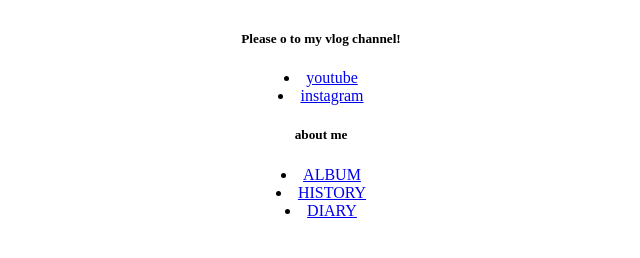
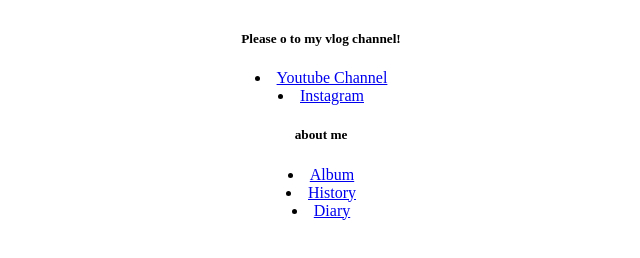
Before and after one commit to wjdcodnjs/aboutme, a plain HTML site: page index.html in a window 1280 px wide. Shown: the part 464-722 px from the top of the page, without its empty margins (319-959 px from the left). Drawn offline with Linux system fonts and the light colour scheme.

Commit message:
Update index.html

```diff
--- a/index.html
+++ b/index.html
@@ -13,11 +13,11 @@
       <p></center>
         <center>
         <li><a href="https://www.youtube.com/channel/UC4EZ0dhKhAWlo7BoO3ODNyw"
-          target="_blank" title="sunuyustudio youtube">youtube</a></li>
+          target="_blank" title="sunuyustudio youtube">Youtube Channel</a></li>
         <li><a href="https://www.instagram.com/wjdcodnjs/"
-          target="_blank" title="instagram">instagram</a></li>
+          target="_blank" title="instagram">Instagram</a></li>
 
     <p><h5>about me</h5>
-      <li><a href="2.html">ALBUM</a></li>
-      <li><a href="3.html">HISTORY</a></li>
-      <li><a href="4.html">DIARY</a></li>
+      <li><a href="2.html">Album</a></li>
+      <li><a href="3.html">History</a></li>
+      <li><a href="4.html">Diary</a></li>
```
